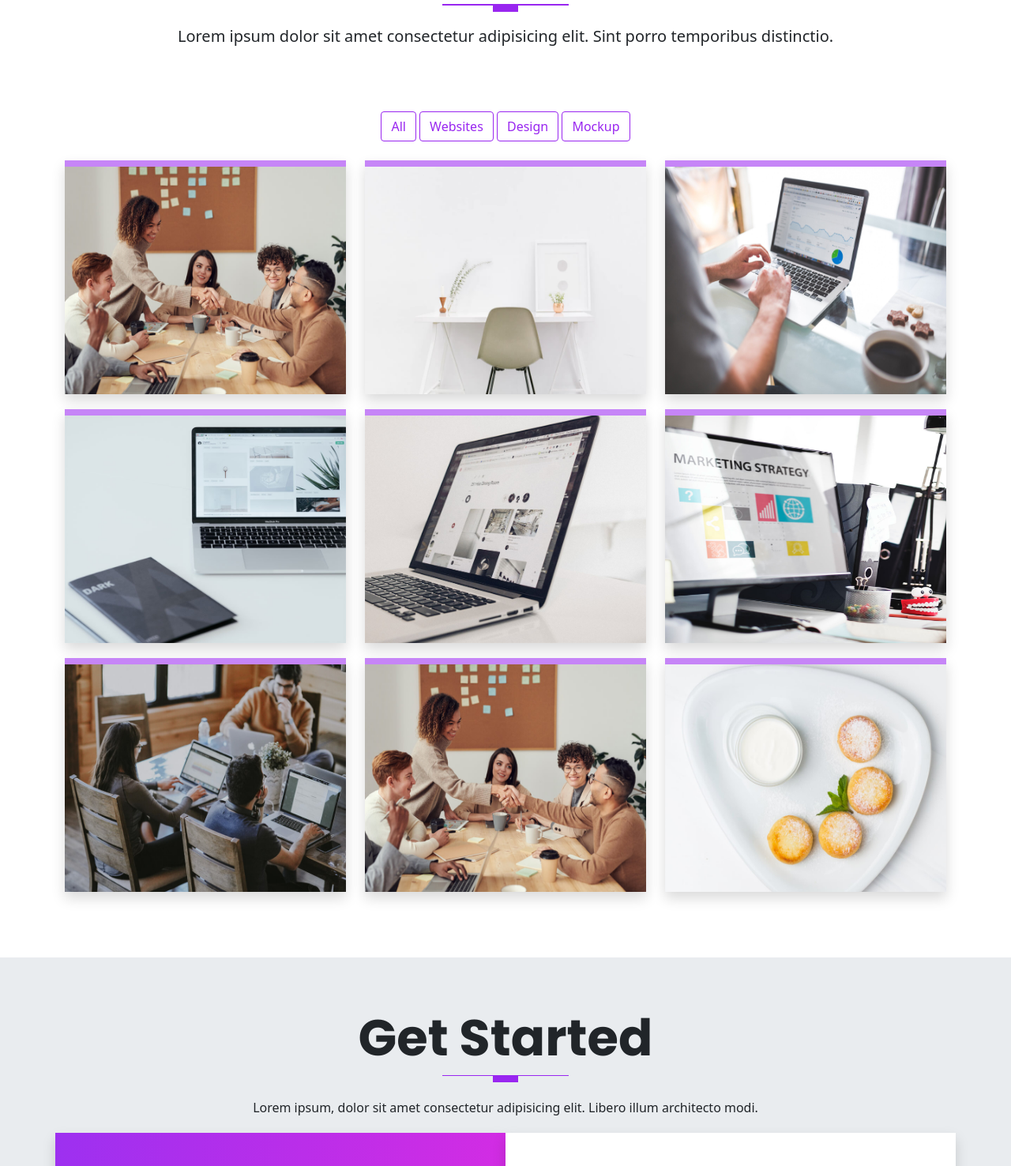
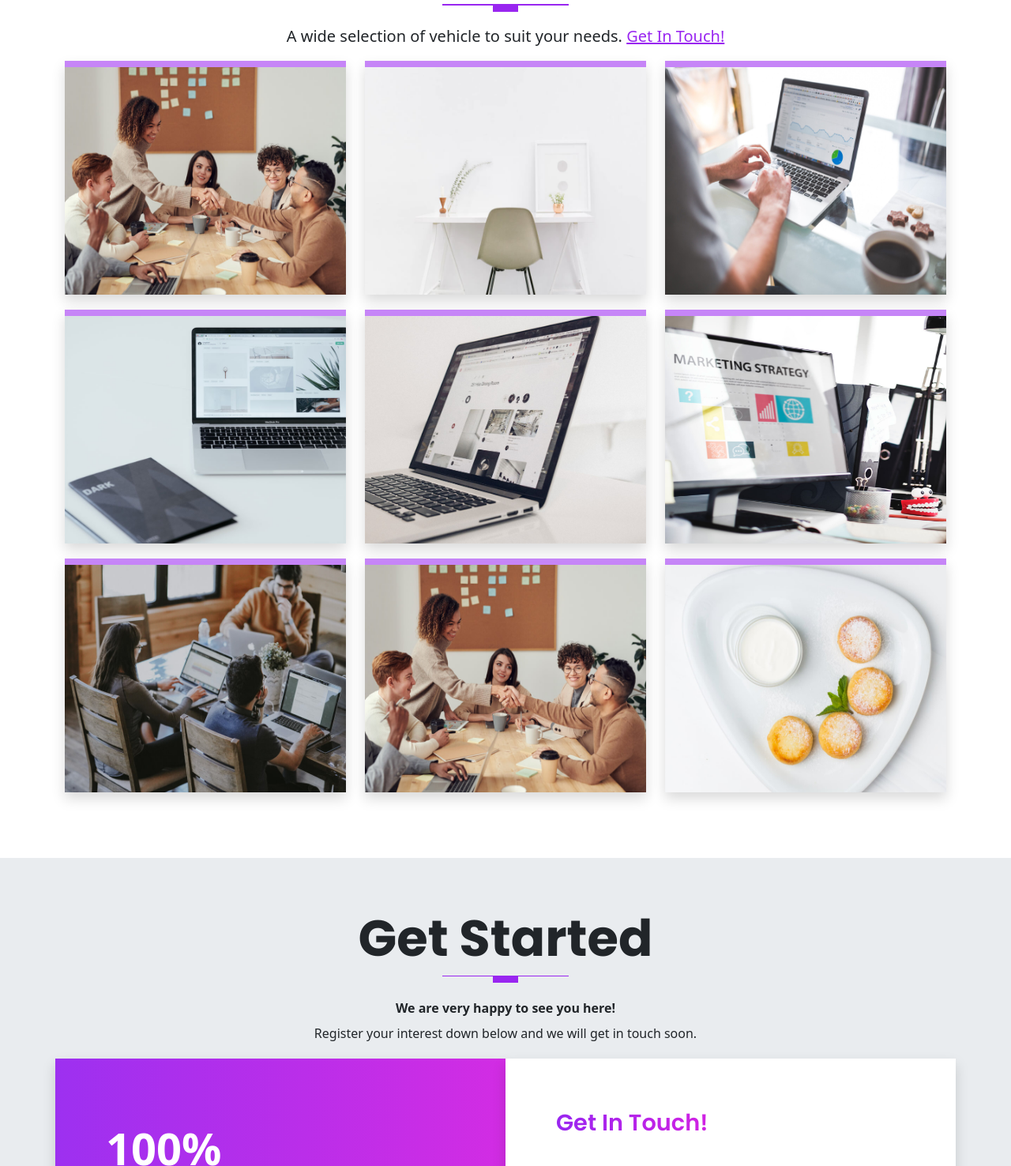
Before and after one commit to diegodagostim/kk-hire, a website: page index.html in a window 1280 px wide. Shown: the part 3031-4507 px from the top of the page at 79% size. Drawn offline with nearby package versions, Linux system fonts and the light colour scheme; files that its build step writes are made by us from their sources.

Commit message:
update 3

```diff
--- a/index.html
+++ b/index.html
@@ -274,24 +274,11 @@
           <h1 class="display-3 fw-bold text-capitalize">Our Vehicles</h1>
           <div class="heading-line"></div>
           <p class="lead">
-            Lorem ipsum dolor sit amet consectetur adipisicing elit. Sint porro
-            temporibus distinctio.
+            A wide selection of vehicle to suit your needs.
+            <a href="#contact"
+              ><span><b>Get In Touch!</b></span></a
+            >
           </p>
-        </div>
-        <!-- FILTER BUTTONS  -->
-        <div class="row mt-5 mb-4 g-3 text-center">
-          <div class="col-md-12">
-            <button class="btn btn-outline-primary" type="button">All</button>
-            <button class="btn btn-outline-primary" type="button">
-              websites
-            </button>
-            <button class="btn btn-outline-primary" type="button">
-              design
-            </button>
-            <button class="btn btn-outline-primary" type="button">
-              mockup
-            </button>
-          </div>
         </div>
 
         <!-- START THE PORTFOLIO ITEMS  -->
@@ -451,8 +438,8 @@
           <h1 class="display-3 fw-bold text-capitalize">Get started</h1>
           <div class="heading-line"></div>
           <p class="lh-lg">
-            Lorem ipsum, dolor sit amet consectetur adipisicing elit. Libero
-            illum architecto modi.
+            <b>We are very happy to see you here!</b> <br />
+            Register your interest down below and we will get in touch soon.
           </p>
         </div>
 
```
